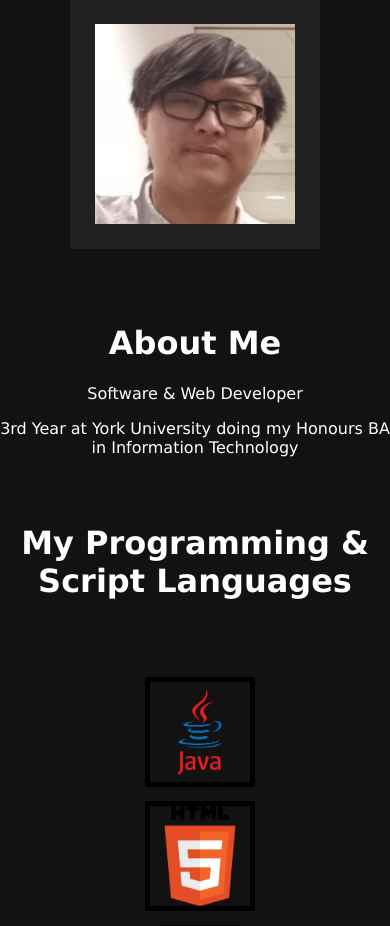
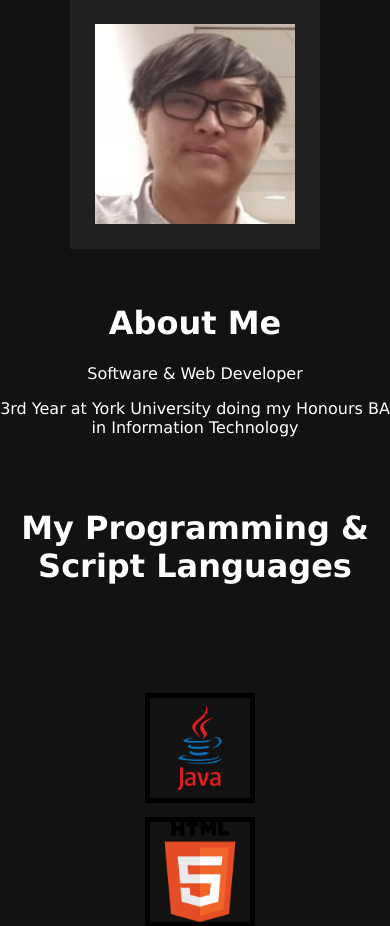
Before and after one commit to ZenonZeni/My-Personal-Website, a PHP site: page /Home.html in a window 390 px wide. Shown: the part 204-1130 px from the top of the page. Run offline with PHP 8.4, Linux system fonts and the light colour scheme.

Commit message:
Css changes and fixed text to be responsive

```diff
--- a/Css/default.css
+++ b/Css/default.css
@@ -67,7 +67,7 @@ a:link{
 }
 /*--------------------------------------------*/
 /* Implement containers */
-.Container1{
+.Containertype1{
   padding-top: 50px;
   padding-bottom: 25px;
   height: auto;
@@ -81,15 +81,14 @@ a:link{
   border: 25px solid #212121;
 }
 
-.Container2{
-
-  padding-top: 25px;
+.Containertype2{
+  padding-top: 5px;
   padding-bottom: 100px;
   height: 100px;
   max-width: 100%;
 }
 
-.Container3{
+.Containertype3{
   padding-bottom: 50px;
   max-width: 100%;
   background-color:#121212;
@@ -167,5 +166,11 @@ a:link{
     background-color:#212121;
     padding-bottom: 25px;
   }
+  .Containertype3{
+    padding-top: 5px;
+    padding-bottom: 175px;
+    height: 100px;
+    max-width: 100%;
+  }
 
 }
--- a/Education Page Personal Website.html
+++ b/Education Page Personal Website.html
@@ -19,7 +19,7 @@
 			<a href="Projects Page Personal Website.html" class="hover">Projects</a>
 		</div>
 		<center>
-			<div class="Container1">
+			<div class="Containertype1">
 					<h1>Honours Bachelor's Information Technology</h1>
 					<h2>York University</h2>
 					<h3>3/4 Years Completed</h3>
--- a/Home.html
+++ b/Home.html
@@ -19,15 +19,15 @@
 			<a href="Projects Page Personal Website.html" class="hover">Projects</a>
 		</div>
 		<center>
-			<div class="Container1">
+			<div class="Containertype1">
 					<img src="Images/my face.jpg" alt="My face Image Error" class= "image">
 			</div>
-			<div class="Container2">
+			<div class="Containertype2">
 				<h1>About Me</h1>
 				<p>Software & Web Developer</p>
 				<p>3rd Year at York University doing my Honours BA in Information Technology</p>
 			</div>
-			<div class="Container3">
+			<div class="Containertype2">
 				<h1> My Programming & Script Languages </h1>
 			</div>
 			<div class="rowContainer">
--- a/Projects Page Personal Website.html
+++ b/Projects Page Personal Website.html
@@ -19,10 +19,10 @@
 			<a href="Projects Page Personal Website.html" class="hover">Projects</a>
 		</div>
 		<center>
-			<div class="Container1">
+			<div class="Containertype1">
 
 			</div>
-			<div class="Container2">
+			<div class="Containertype2">
 				<h1></h1>
 				<p></p>
 				<p>  </p>
--- a/Work Experience Page Personal Website.html
+++ b/Work Experience Page Personal Website.html
@@ -18,13 +18,13 @@
 			<a href="Education Page Personal Website.html" class="hover">Education</a>
 			<a href="Projects Page Personal Website.html" class="hover">Projects</a>
 		</div><center>
-			<div class="Container1">
+			<div class="Containertype1">
 				<h1>Information Technology Pass Leader</h1>
 				<h2> York University | May 2020 - Present </h2>
 				<p> Pass Leader for ITEC 1620 Object-Based Programming using the Java programming language.
 					In charge of facilitating peer study sessions to help students better understand java. </p>
 			</div>
-			<div class="Container2">
+			<div class="Containertype3">
 				<h1>Rides Operator</h1>
 				<h2> Cedar Fair Entertainment | 2018 - Nov 2019 </h2>
 				<p>Work in teams to operate rides, and follow best practices. To ensure
```
Also changed, not shown: Css/test.css (+9 -3 lines).
